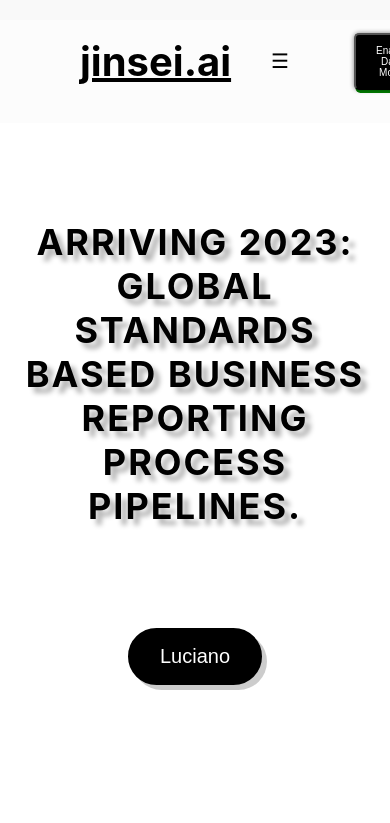
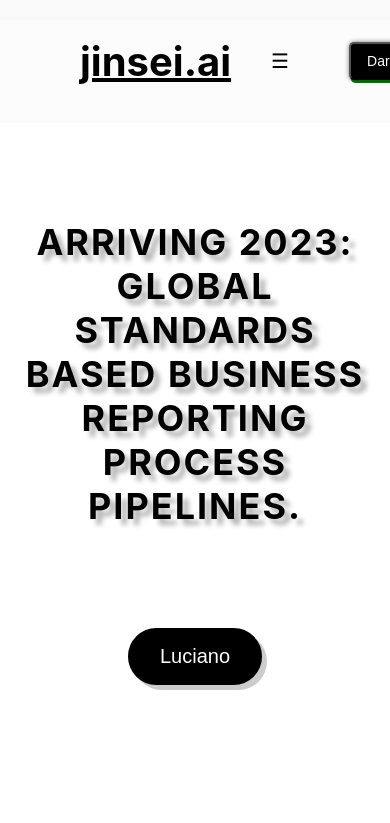
Before and after one commit to HenrikMoe/jinsei.ai-sbrm-rdf-llm-UI, a React (Create React App) app in the folder frontend/my-react-app/: page / in a window 390 px wide. Shown: the top 823 px of the page. Built offline with nearby package versions, Linux system fonts and the light colour scheme; no server answers.

Commit message:
making dark a lil less dark

```diff
--- a/frontend/my-react-app/src/Header.css
+++ b/frontend/my-react-app/src/Header.css
@@ -93,9 +93,18 @@
   padding: 10px 20px; /* Adjust padding as needed */
   border-radius: 10px;
   box-shadow: 5px 5px 0 rgba(0, 0, 0, 0.2); /* Add a shadow to the right and bottom */
-  font-size: 10px; /* Adjust font size as needed */
+  font-size: 16px; /* Adjust font size as needed */
   cursor: pointer;
   margin-left: 20px;
+}
+
+@media (max-width: 768px) {
+  .dark-button {
+    padding: 8px 16px; /* Adjust padding for smaller screens */
+    font-size: 14px; /* Adjust font size for smaller screens */
+    margin: 10px 0;
+    margin-right: 20px; /* Center the button horizontally and add space between buttons */
+  }
 }
 
 
@@ -126,10 +135,12 @@
 .dark-mode {
   background-color: #333; /* Replace with your dark mode background color */
   color: #fff; /* Replace with your dark mode text color */
+  border-color: white;
 }
 
 .dark-mode-text {
   color: #fff; /* Text color in dark mode */
 }
 
+
 /* Rest of your styles... */
--- a/frontend/my-react-app/src/Header.js
+++ b/frontend/my-react-app/src/Header.js
@@ -79,9 +79,9 @@ const Header = () => {
         <div className={`menu-button ${isHeaderVisible ? '' : 'hidden'} ${isDarkMode ? 'dark-mode' : ''}`} onClick={toggleMenu} >
         <div className='cornerWrap'>
           <button className="dark-button" onClick={toggleDarkMode}>
-            {isDarkMode ? 'Disable Dark Mode' : 'Enable Dark Mode'}
+            {isDarkMode ? 'Light' : 'Dark'}
           </button>
-            <div className="title5">
+            <div className={`title5 ${isHeaderVisible ? '' : 'hidden'} ${isDarkMode ? 'dark-mode' : ''}`}>
               Henrik Moe
             </div>
           </div>
--- a/frontend/my-react-app/src/Homepage.css
+++ b/frontend/my-react-app/src/Homepage.css
@@ -90,15 +90,24 @@
 .dark-mode {
   background-color: #000;
   color: #fff;
+  border-color: white;
+  box-shadow: 1px 1px 0 rgba(0, 0, 0, 0.2);
+
 }
 
 .dark-mode-text {
+  background-color: #000;
   color: #fff;
+  border-color: white;
+  box-shadow: 1px 1px 0 rgba(0, 0, 0, 0.2);
 }
 
 .dark-mode-button {
   background-color: #333;
   color: #fff;
+  border-color: white;
+  box-shadow: 1px 1px 0 rgba(0, 0, 0, 0.2);
+
 }
 
 /* Add more dark mode styles as needed */
--- a/frontend/my-react-app/src/Popup.css
+++ b/frontend/my-react-app/src/Popup.css
@@ -40,3 +40,32 @@
   border: 1px solid black; /* Add a border */
   box-shadow: 5px 5px 5px rgba(0, 0, 0, 0.2); /* Add a right and bottom shadow */
 }
+
+
+.dark-mode {
+  background-color: #000;
+  color: #fff;
+  border-color: white;
+  box-shadow: 1px 1px 0 rgba(0, 0, 0, 0.2);
+
+}
+
+.dark-button{
+  background: white;
+  color: black;
+}
+
+.dark-mode-text {
+  background-color: #000;
+  color: #fff;
+  border-color: white;
+  box-shadow: 1px 1px 0 rgba(0, 0, 0, 0.2);
+}
+
+.dark-mode-button {
+  background-color: #333;
+  color: #fff;
+  border-color: white;
+  box-shadow: 1px 1px 0 rgba(0, 0, 0, 0.2);
+
+}
--- a/frontend/my-react-app/src/Popup.js
+++ b/frontend/my-react-app/src/Popup.js
@@ -1,11 +1,12 @@
 import React, { useState, useEffect, useRef } from 'react'
 import './Popup.css'
-
+import { useDarkMode } from './DarkModeContext';
 
 const Popup = ({ message }) => {
   const [isOpen, setIsOpen] = useState(false);
   const [showHelloWorld, setShowHelloWorld] = useState(false);
   const popupRef = useRef(null);
+  const { isDarkMode, toggleDarkMode } = useDarkMode();
 
   useEffect(() => {
     const closePopup = (e) => {
@@ -30,8 +31,11 @@ const Popup = ({ message }) => {
   };
 
   return (
-    <div className="popup-container">
-      <button className="show-hello-button" onClick={toggleHelloWorld}>
+    <div className={`popup-container ${isDarkMode ? 'dark-mode' : ''}`}>
+      <button
+        className={`show-hello-button ${isDarkMode ? 'dark-button' : ''}`}
+        onClick={toggleHelloWorld}
+      >
         Show Hello World
       </button>
       {showHelloWorld && <p>Hello World</p>}
@@ -39,4 +43,4 @@ const Popup = ({ message }) => {
   );
 };
 
-export default Popup; // This line exports the component as the default export
+export default Popup;
--- a/frontend/my-react-app/src/PrototypeHeader.css
+++ b/frontend/my-react-app/src/PrototypeHeader.css
@@ -12,7 +12,7 @@
   top: 0;
   left: 0;
   right: 0;
-  z-index: 999;
+  z-index: 500;
 }
 
 .prototype-header h2 {
--- a/frontend/my-react-app/src/PrototypeSideMenu.css
+++ b/frontend/my-react-app/src/PrototypeSideMenu.css
@@ -8,7 +8,7 @@
   top: 0;
   left: 0;
   bottom: 0;
-  z-index: 1000;
+  z-index: 500;
   margin-top: 270px;
   padding: 20px;
   overflow-y: auto;
--- a/frontend/my-react-app/src/PrototypeSideMenu.js
+++ b/frontend/my-react-app/src/PrototypeSideMenu.js
@@ -9,7 +9,7 @@ const PrototypeSideMenu = () => {
   const [initialHeight, setInitialHeight] = useState(400); // Initial height of the side menu
   const [currentWidth, setCurrentWidth] = useState(initialWidth);
   const [currentHeight, setCurrentHeight] = useState(initialHeight);
-  const resizeBorderWidth = 30; // Additional 20 pixels to the right
+  const resizeBorderWidth = 35; // Additional 20 pixels to the right
 
   const { isDarkMode } = useDarkMode(); // Get the dark mode status
 
@@ -50,7 +50,7 @@ const PrototypeSideMenu = () => {
 
   return (
     <div
-      className={`prototype-side-menu ${isResizing ? 'resizing' : ''}`}
+    className={`prototype-side-menu ${isResizing ? 'resizing' : ''} ${isDarkMode ? 'dark-mode' : ''}`}
       onMouseDown={handleMouseDown}
     >
       {/* Add your side menu content here */}
--- a/frontend/my-react-app/src/Timeline.css
+++ b/frontend/my-react-app/src/Timeline.css
@@ -21,6 +21,15 @@
   margin: 5px;
   display: inline-block;
   box-shadow: 0 0 5px rgba(0, 0, 0, 0.5), 1.5px 3px 0 green;
+}
+
+@media (max-width: 768px) {
+  .dark-button {
+    padding: 8px 16px; /* Adjust padding for smaller screens */
+    font-size: 14px; /* Adjust font size for smaller screens */
+    margin: 10px 0;
+    margin-right: 20px; /* Center the button horizontally and add space between buttons */
+  }
 }
 
 .timelinePosition {
```
